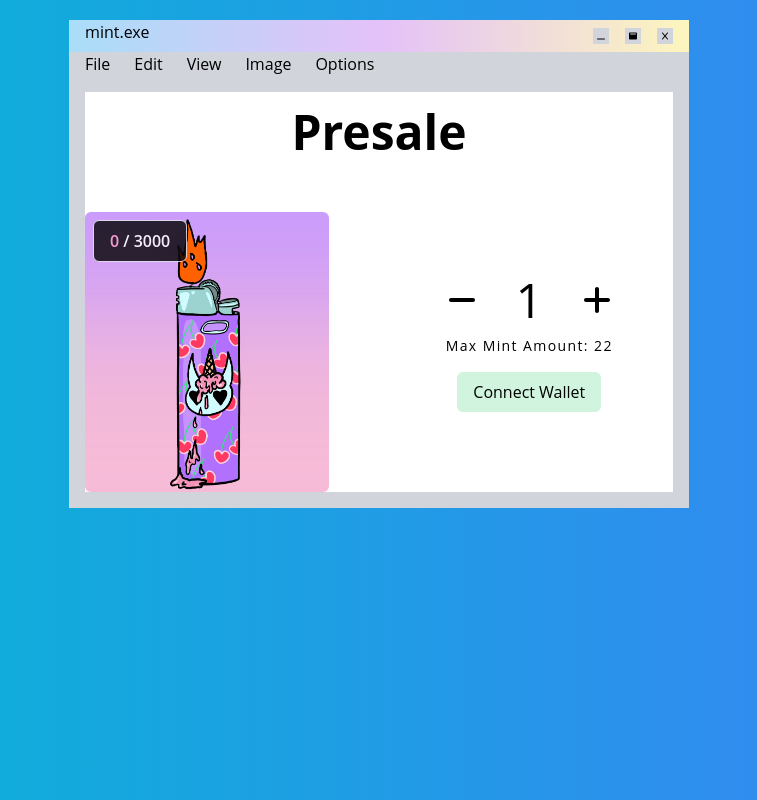
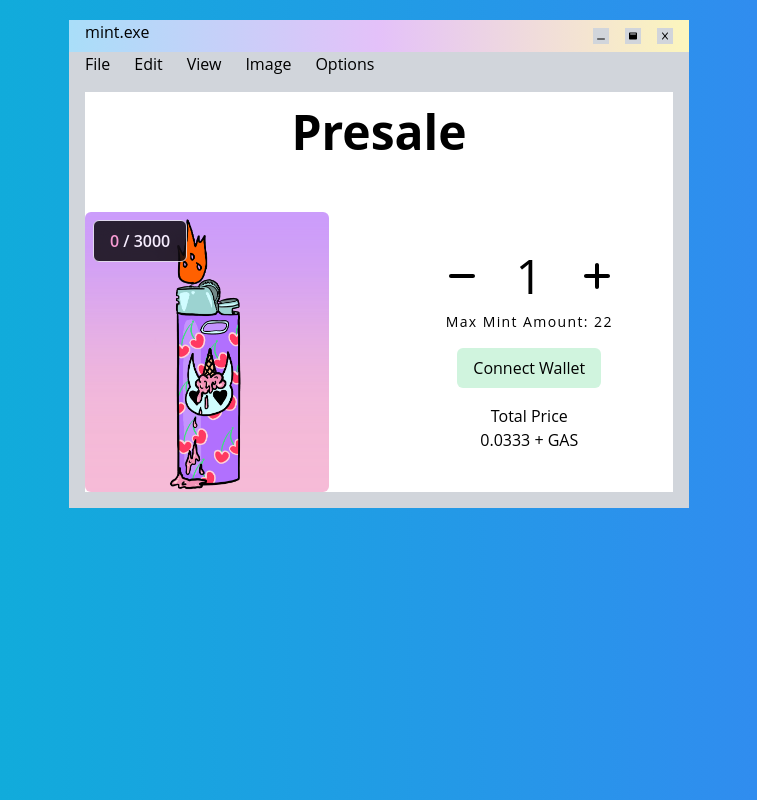
Before and after one commit to alex-davidson17/cybrlghtrs, a Next.js app: page /mint in a window 1280 px wide. Shown: the whole page, without its empty margins (261-1018 px from the left). Built offline with nearby package versions, Linux system fonts and the light colour scheme.

Commit message:
:lipstick: update spacing
update spacing

```diff
--- a/pages/index.js
+++ b/pages/index.js
@@ -74,7 +74,7 @@ export default function Home() {
         <div className="w-1/2 h-auto bg-gray-300">
           <div className="h-8 bg-gradient-to-r from-light-blue via-light-purple to-light-yellow px-4 flex flex-row justify-between">
             <p>rugpull.exe</p>
-            <ul className="flex flex-row items-center space-x-80">
+            <ul className="flex flex-row items-center space-x-4">
               <li className="bg-gray-300 flex w-4 h-4 items-center justify-center">
                 <FontAwesomeIcon icon={faWindowMinimize} className="h-2" />
               </li>
--- a/pages/mint/index.js
+++ b/pages/mint/index.js
@@ -15,11 +15,18 @@ import {
 export default function Mint() {
   const [mintNum, setMintNum] = useState(1);
   const [maxMint, setMaxMint] = useState(22);
+  const [totalMint, setTotalMint] = useState(0.0333);
   const increaseMint = () => {
-    if (mintNum < maxMint) setMintNum(mintNum + 1);
+    if (mintNum < maxMint) {
+      setMintNum(mintNum + 1);
+      setTotalMint(mintNum * 0.0333);
+    }
   };
   const decreaseMint = () => {
-    if (mintNum > 1) setMintNum(mintNum - 1);
+    if (mintNum > 1) {
+      setMintNum(mintNum - 1);
+      setTotalMint(mintNum * 0.0333);
+    }
   };
   console.log(mintNum);
   return (
@@ -87,6 +94,10 @@ export default function Mint() {
                   <button className="bg-light-green rounded-md px-4 py-2 my-4">
                     Connect Wallet
                   </button>
+                  <div>
+                    <p>Total Price</p>
+                    <p>{totalMint} + GAS</p>
+                  </div>
                 </div>
               </div>
             </div>
```
